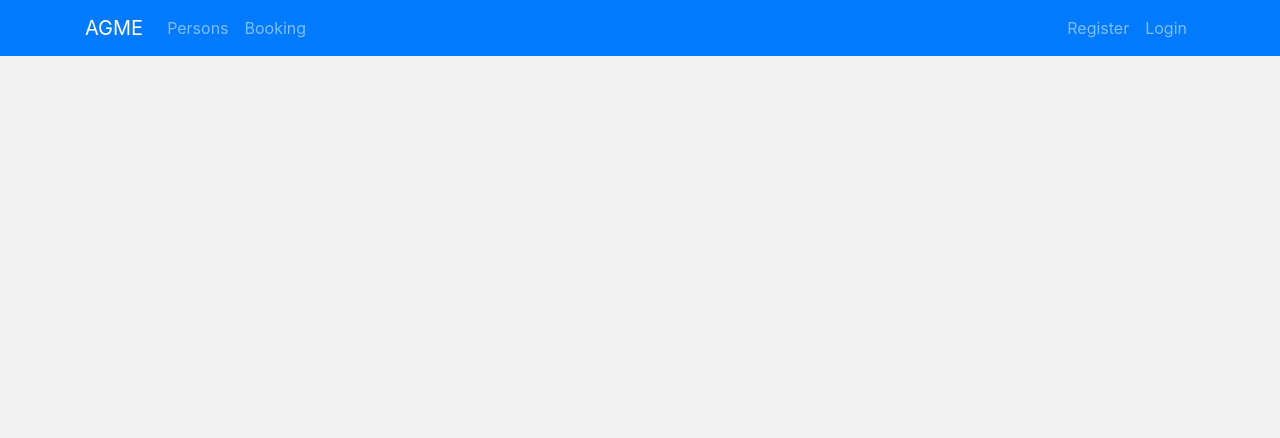
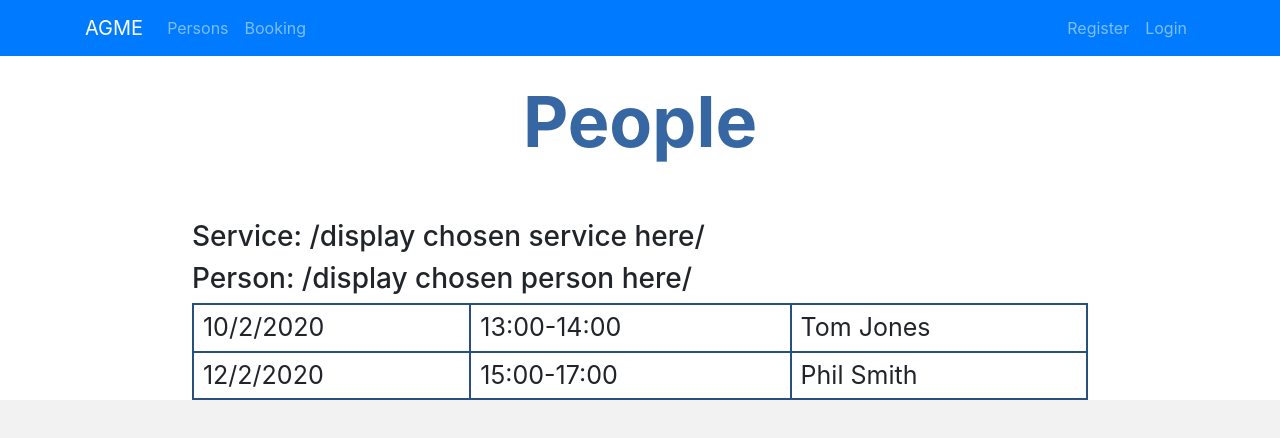
Before and after one commit to RMIT-SEPT/majorproject-1-fri-10-30-1, a React (Create React App) app in the folder FrontEnd/septapp/: page /availability in a window 1280 px wide. Shown: the top 438 px of the page. Built offline with nearby package versions, Linux system fonts and the light colour scheme.

Commit message:
Changed booking process to be multiple pages

```diff
--- a/FrontEnd/septapp/src/App.js
+++ b/FrontEnd/septapp/src/App.js
@@ -14,6 +14,9 @@ import Booking from './components/Booking';
 import Welcome from './components/Welcome';
 import ByPerson from "./components/Bookings/ByPerson";
 import ByService from "./components/Bookings/ByService";
+import Services from "./components/Bookings/Services";
+import People from "./components/Bookings/People";
+import Availability from "./components/Bookings/Availability";
 
 function App() {
   return (
@@ -24,9 +27,16 @@ function App() {
         <Route exact path="/" component={Welcome} />
         <Route exact path="/dashboard" component={Dashboard} />
         <Route exact path="/addPerson" component={AddPerson} />
-        <Route exact path="/booking" component={Booking} />
-        <Route exact path="/byPerson" component={ByPerson} />
-        <Route exact path="/byService" component={ByService} />
+
+        {/*Old booking process*/}
+        {/*<Route exact path="/booking" component={Booking} />*/}
+        {/*<Route exact path="/byPerson" component={ByPerson} />*/}
+        {/*<Route exact path="/byService" component={ByService} />*/}
+
+        {/*New Booking process*/}
+        <Route exact path="/booking" component={Services} />
+        <Route exact path="/people" component={People} />
+        <Route exact path="/availability" component={Availability} />
     </div>
     </Router>
     </Provider>
--- /dev/null
+++ b/FrontEnd/septapp/src/components/Bookings/Availability.js
@@ -0,0 +1,34 @@
+import React, { Component } from 'react'
+
+class Availability extends Component {
+    render() {
+        return (
+            <div id="content">
+                <div className="container-content">
+                    <h2>People</h2>
+                    {/*<h6 class="redirect">Wrong page? <a href="byService">Book by Service</a></h6>*/}
+                    <br></br><br></br>
+
+                    <div class="bookingData">
+                        <h3>Service: /display chosen service here/</h3>
+                        <h3>Person: /display chosen person here/</h3>
+                    </div>
+
+                    <table id="availabilityTable">
+                        <tr>
+                            <td>10/2/2020</td>
+                            <td>13:00-14:00</td>
+                            <td>Tom Jones</td>
+                        </tr>
+                        <tr>
+                            <td>12/2/2020</td>
+                            <td>15:00-17:00</td>
+                            <td>Phil Smith</td>
+                        </tr>
+                    </table>
+                </div>
+            </div>
+        )
+    }
+}
+export default Availability;
--- /dev/null
+++ b/FrontEnd/septapp/src/components/Bookings/People.js
@@ -0,0 +1,28 @@
+import React, { Component } from 'react'
+
+class People extends Component {
+    render() {
+        return (
+            <div id="content">
+                <div className="container-content">
+                    <h2>People</h2>
+                    {/*<h6 class="redirect">Wrong page? <a href="byService">Book by Service</a></h6>*/}
+                    <br></br><br></br>
+
+                    <div className="bookingData">
+                        <h3>Service: /display chosen service here/</h3>
+                    </div>
+                    <table id="peopleTable">
+                        <tr>
+                            <td><a href="/availability">Tom Jones</a></td>
+                        </tr>
+                        <tr>
+                            <td><a href="/availability">Phil Smith</a></td>
+                        </tr>
+                    </table>
+                </div>
+            </div>
+        )
+    }
+}
+export default People;
--- /dev/null
+++ b/FrontEnd/septapp/src/components/Bookings/Services.js
@@ -0,0 +1,29 @@
+import React, { Component } from 'react'
+
+class Services extends Component {
+    render() {
+        return (
+            <div id="content">
+                <div className="container-content">
+                    <h2>Services</h2>
+                    {/*<h6 class="redirect">Wrong page? <a href="byService">Book by Service</a></h6>*/}
+                    <br></br><br></br>
+
+                    <table id="serviceTable">
+                        <tr>
+                            <td><a href="/people">Driving Test</a></td>
+                        </tr>
+                        <tr>
+                            <td><a href="/people">Jet Ski Licence</a></td>
+                        </tr>
+                        <tr>
+                            <td><a href="/people">RSA Session</a></td>
+                        </tr>
+                    </table>
+
+                </div>
+            </div>
+        )
+    }
+}
+export default Services;
--- a/FrontEnd/septapp/src/style.css
+++ b/FrontEnd/septapp/src/style.css
@@ -106,6 +106,23 @@ td{
     margin-left: 50px;
 }
 
+td a{
+    display: block;
+    color: black;
+}
+
+td a:hover{
+    text-decoration: none;
+    color: white;
+    background-color: lightsteelblue;
+}
+
 .placeholder{
     display: none;
 }
+
+div.bookingData{
+    width: 70%;
+    margin: auto;
+    text-align: left;
+}
```
